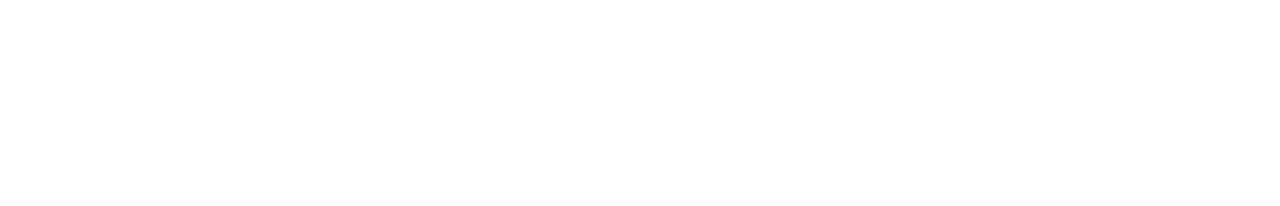
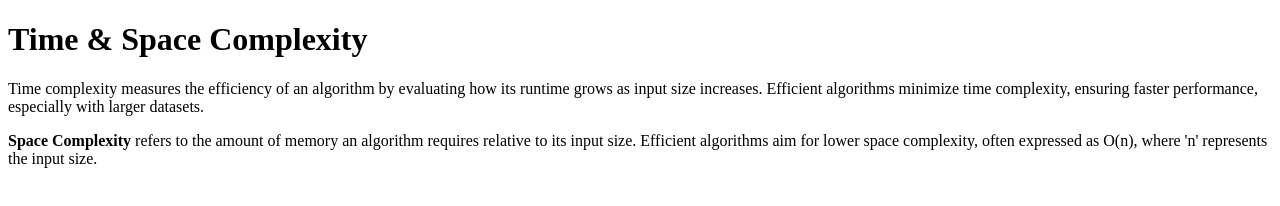
Before and after one commit to acciojob/time-and-space-complexity-Shashank-Trivedi-dev, a website: page main.html in a window 1280 px wide. Drawn offline with Linux system fonts and the light colour scheme.

Commit message:
created a submission

```diff
--- a/main.html
+++ b/main.html
@@ -8,7 +8,10 @@
 
 <body>
 	<!-- the entire body must be written by student -->
-    <script type="text/javascript" src="./script.js">
+   <H1> Time & Space Complexity </H1>
+	<P>Time complexity measures the efficiency of an algorithm by evaluating how its runtime grows as input size increases. Efficient algorithms minimize time complexity, ensuring faster performance, especially with larger datasets.</P>
+	<P><B>Space Complexity</B> refers to the amount of memory an algorithm requires relative to its input size. Efficient algorithms aim for lower space complexity, often expressed as O(n), where 'n' represents the input size.</P>
+	<script type="text/javascript" src="./script.js">
 </script>
 
 </body>
```
